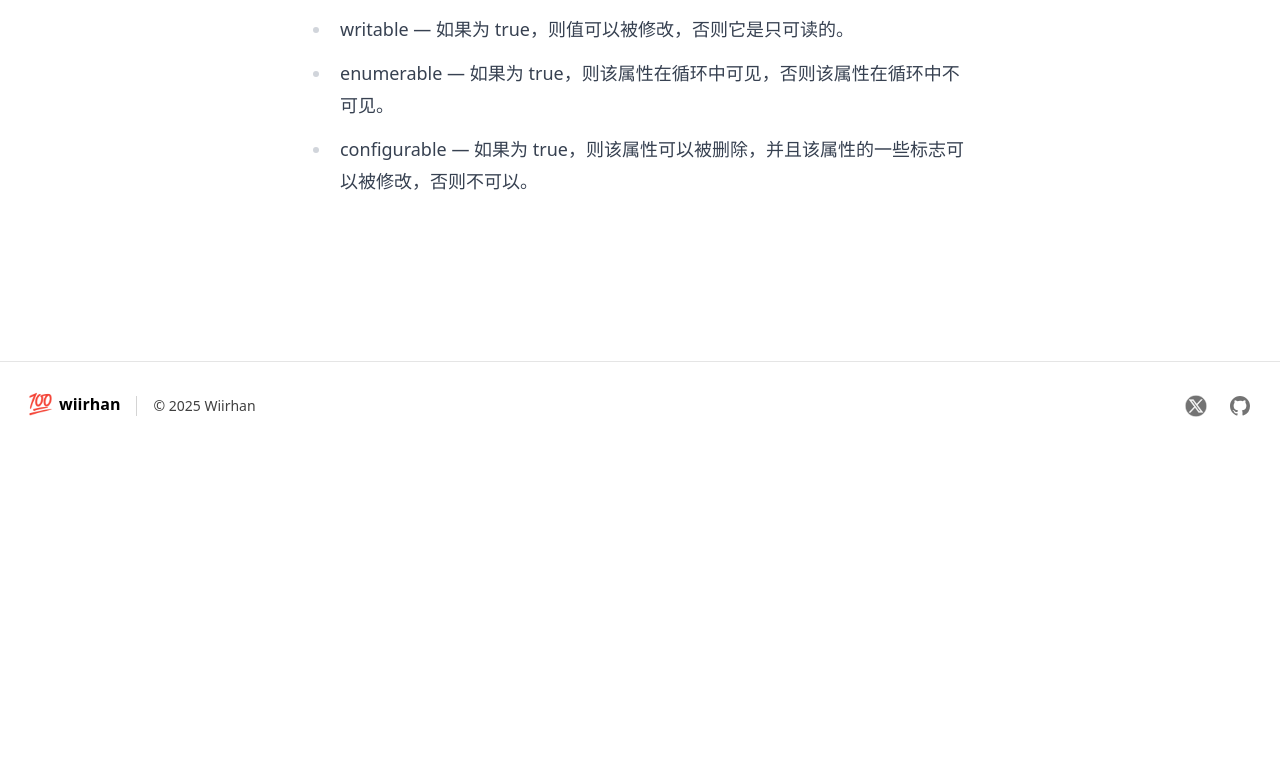
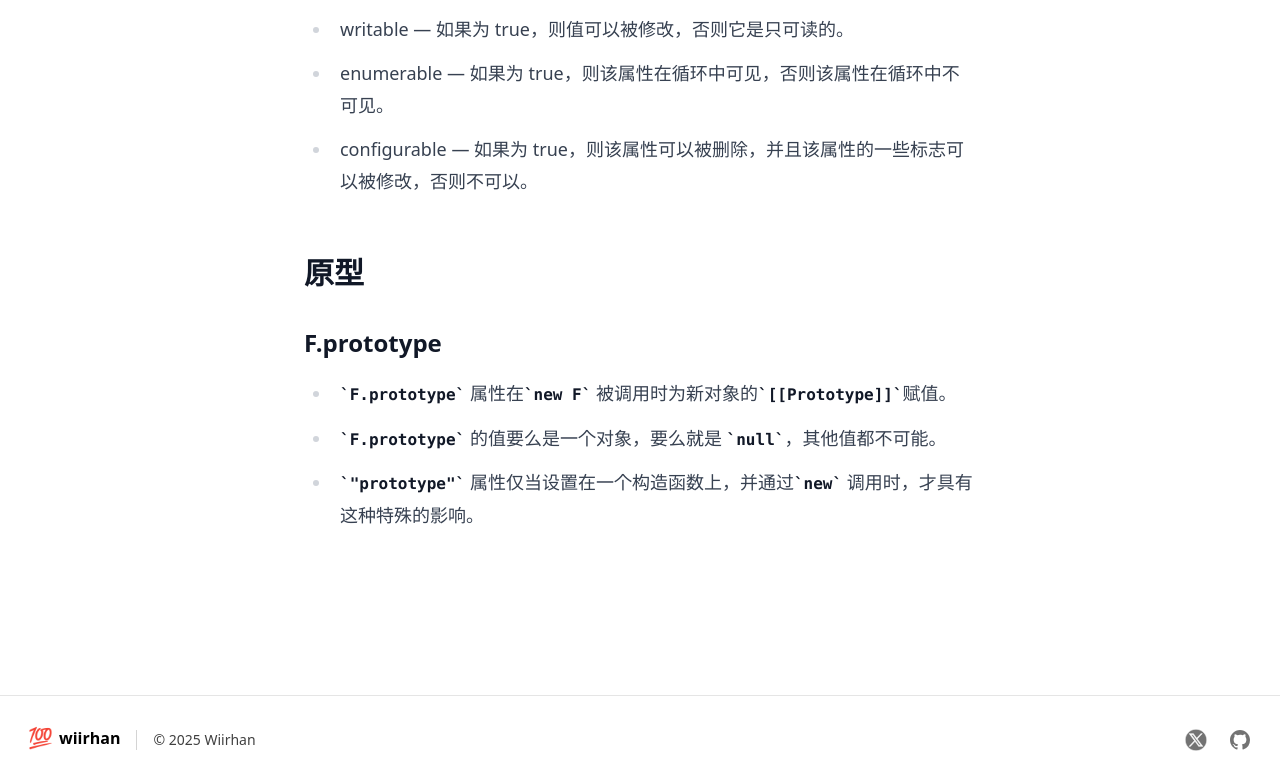
Before and after one commit to wiirhan/wiirhan.github.io, an Astro site: page /post/js-note in a window 1280 px wide. Shown: the part 7991-8775 px from the top of the page. Before the commit the page ends 8441 px from the top, so only its background shows below. Built offline with nearby package versions, Linux system fonts and the light colour scheme; Astro itself is replaced by a stand-in of ours; some packages are replaced by stand-ins of ours.

Commit message:
feat: add notes on JavaScript prototype and prototype inheritance

```diff
--- a/src/content/post/js-note.md
+++ b/src/content/post/js-note.md
@@ -230,3 +230,11 @@ new Function('a , b', 'return a + b'); // 逗号和空格分隔
 - writable — 如果为 true，则值可以被修改，否则它是只可读的。
 - enumerable — 如果为 true，则该属性在循环中可见，否则该属性在循环中不可见。
 - configurable — 如果为 true，则该属性可以被删除，并且该属性的一些标志可以被修改，否则不可以。
+
+## 原型
+
+### F.prototype
+
+- `F.prototype` 属性在`new F` 被调用时为新对象的`[[Prototype]]`赋值。
+- `F.prototype` 的值要么是一个对象，要么就是 `null`，其他值都不可能。
+- `"prototype"` 属性仅当设置在一个构造函数上，并通过`new` 调用时，才具有这种特殊的影响。
```
